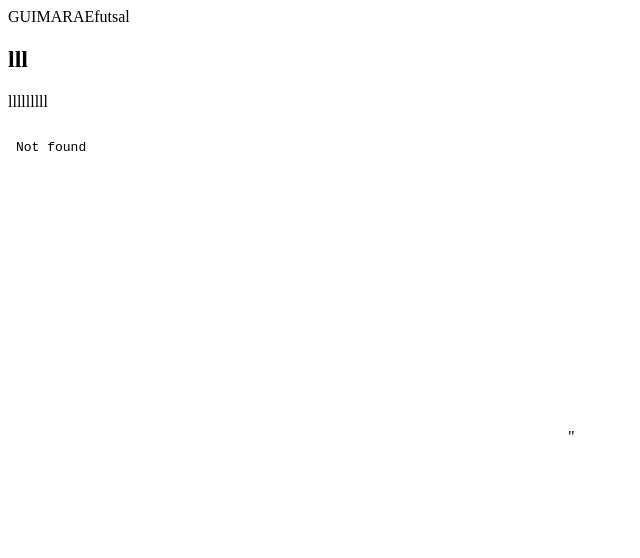
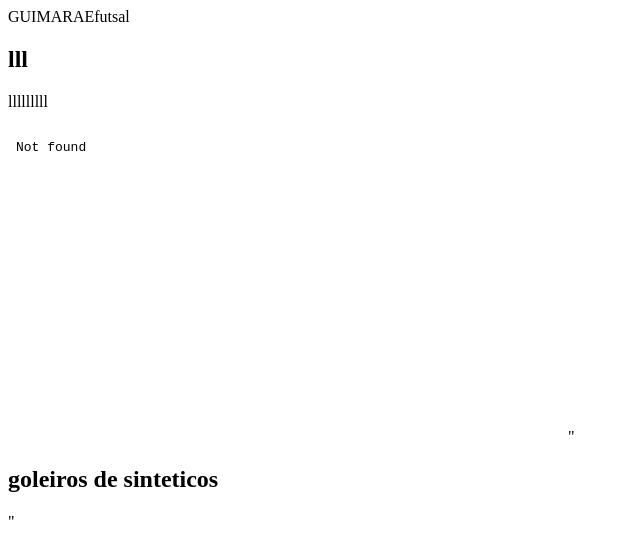
Before and after one commit to guimaraesfutsal35/meuprimeirosite-20251c, a plain HTML site: page index.html in a window 1280 px wide. Shown: the whole page, without its empty margins (0-640 px from the left). Drawn offline with Linux system fonts and the light colour scheme.

Commit message:
aula0109

```diff
--- a/index.html
+++ b/index.html
@@ -11,8 +11,18 @@
         <div class="chamada texto">
     <h1>lll</h1>
     <p>lllllllll</p>
+        </div>
+        <div>
+<iframe width="560" height="315" src="<iframe width="560" height="315" src="https://www.youtube.com/embed/7YqwuWXHrzY?si=QqRm5E2l8YxNBegA" title="YouTube video player" frameborder="0" allow="accelerometer; autoplay; clipboard-write; encrypted-media; gyroscope; picture-in-picture; web-share" referrerpolicy="strict-origin-when-cross-origin" allowfullscreen></iframe>"
+</div>
+</section>
 
-<iframe width="560" height="315" src="<iframe width="560" height="315" src="https://www.youtube.com/embed/7YqwuWXHrzY?si=QqRm5E2l8YxNBegA" title="YouTube video player" frameborder="0" allow="accelerometer; autoplay; clipboard-write; encrypted-media; gyroscope; picture-in-picture; web-share" referrerpolicy="strict-origin-when-cross-origin" allowfullscreen></iframe>"
+<section class="categoria">
+<h2>goleiros de sinteticos</h2>
+<div class="categoria-videos">
+<a herf="<iframe width="560" height="315" src="https://www.youtube.com/embed/oZa668nSlLA?si=njO5CpB-APVttES0" title="YouTube video player" frameborder="0" allow="accelerometer; autoplay; clipboard-write; encrypted-media; gyroscope; picture-in-picture; web-share" referrerpolicy="strict-origin-when-cross-origin" allowfullscreen></iframe>"
+
+
 </div>
 </section>
 
```
